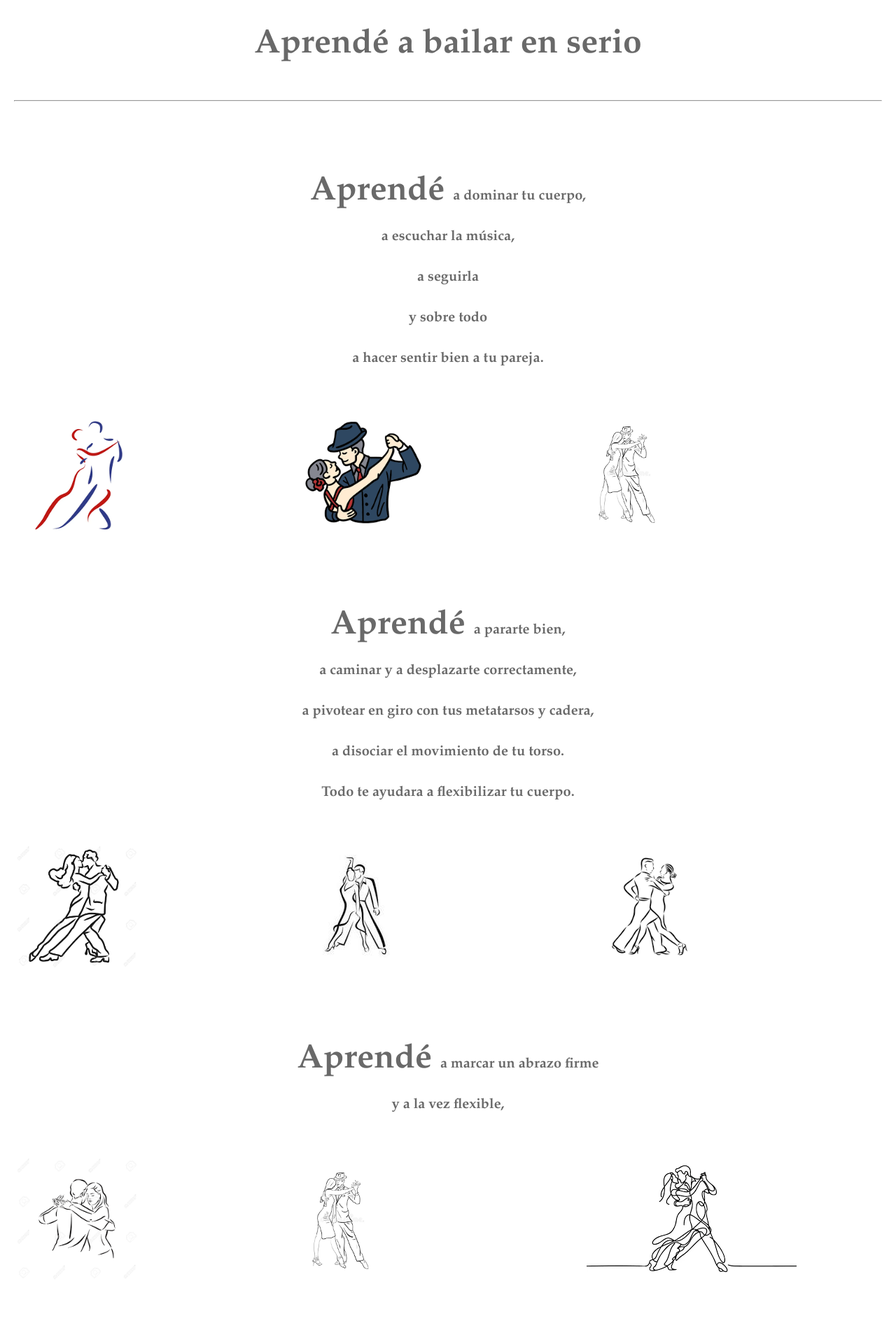
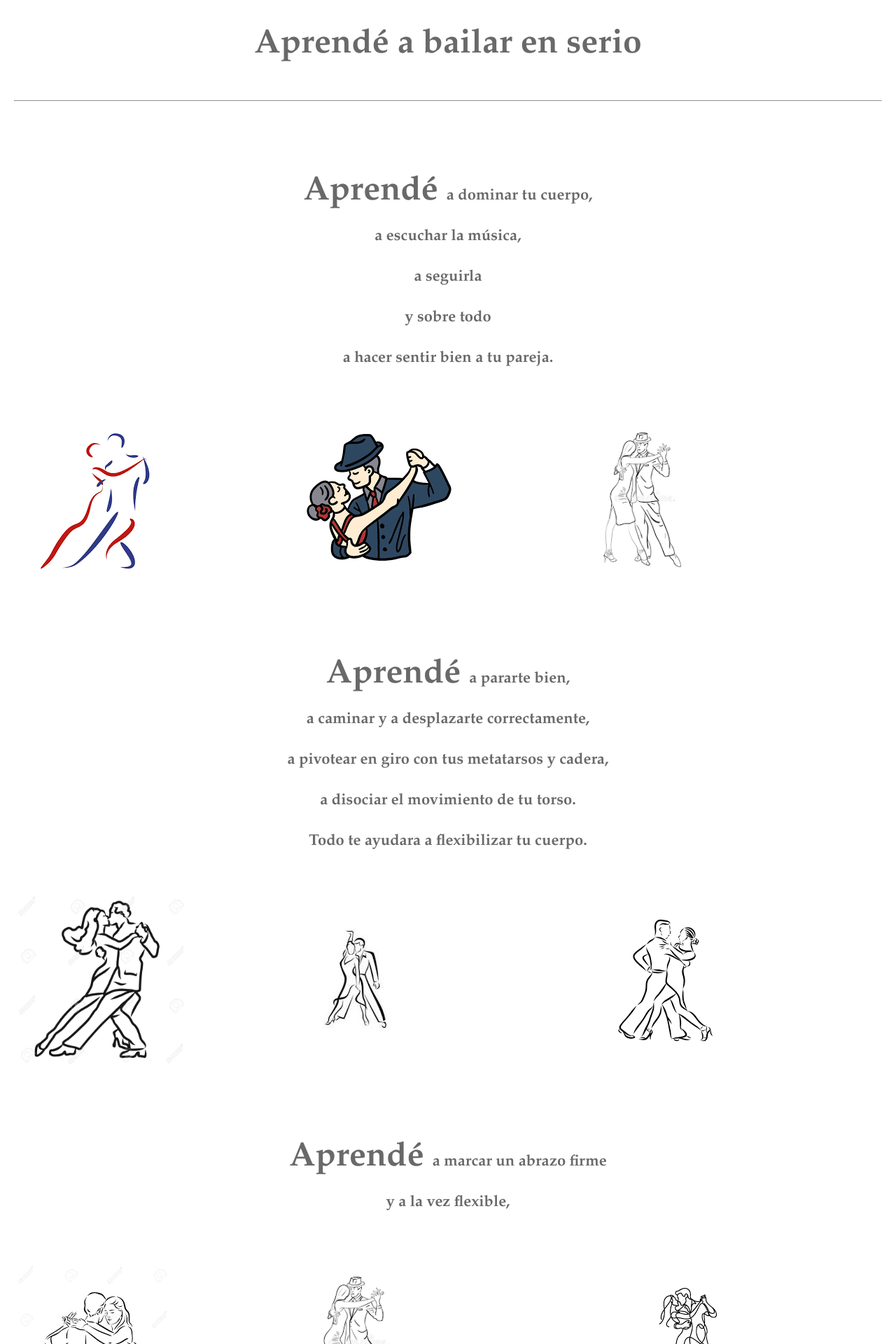
Before and after one commit to gustavowittbecker/tango01, a PHP site: page / in a window 1280 px wide. Shown: the part 605-2525 px from the top of the page at 70% size. Run offline with PHP 8.4, Linux system fonts and the light colour scheme.

Commit message:
masSobreTamañoDeLetras

```diff
--- a/index.php
+++ b/index.php
@@ -18,7 +18,7 @@
 	h1 {font-size:6em;text-align: center; }
 	h2 {font-size:3em;text-align: center;}
 	h3 {font-size:2em;text-align: left;}
-	.font24{font-size:20px} /*Para aplicar a un span por ejemplo*/
+	.fontGrande{font-size:22px} /*Para aplicar a un span por ejemplo*/
 	img {
 	    max-width: 100%; /*Ancho libre permitiendo al navegador calcularla en base o otros paramentros
 		sin sobrepasar en ancho el tamaño de la caja*/
@@ -30,9 +30,9 @@
 
 	div.enlace{clear:both;height:20px;}
 	div.enlace a {font-size:2em}
-	div.contenedorPorTercio{width:33%;height:180px;/*border-style:solid*/;float:left;display:flex;align-items:center}
-	div.contenedorPorMedio{width:50%;height:180px;/*border-style:solid*/;float:left;display:flex;align-items:center}
-	div.contenedorPorDosTercios{width:66%;height:180px;/*border-style:solid*/;float:left;display:flex;align-items:center}
+	div.contenedorPorTercio{width:33%;height:250px;/*border-style:solid;*/float:left;display:flex;align-items:center}
+	div.contenedorPorMedio{width:50%;height:250px;/*border-style:solid;*/float:left;display:flex;align-items:center}
+	div.contenedorPorDosTercios{width:66%;height:250px;/*border-style:solid;*/float:left;display:flex;align-items:center}
 
 	div.contenedorPorTercioBajo{width:33%;height:50px;/*border-style:solid*/;float:left;display:flex;align-items:center}
 	div.contenedorPorMedioBajo{width:50%;height:50px;/*border-style:solid*/;float:left;display:flex;align-items:center}
@@ -63,7 +63,7 @@
 		<div class="aparte"></div>
 		<div class="aparte"></div>
 		<div class="aparte"></div>
-		<h2>Aprendé <span class="font24">a dominar tu cuerpo,<br/> a escuchar la música,
+		<h2>Aprendé <span class="fontGrande">a dominar tu cuerpo,<br/> a escuchar la música,
 			</br>a seguirla <br/>y sobre todo <br/>a hacer sentir bien a tu pareja.</span></h2>
 		<div class="aparte"></div>
 		<div class="aparte"></div>
@@ -85,7 +85,7 @@
 		<div class="aparte"></div>
 		<div class="aparte"></div>
 
-		<h2>Aprendé <span class="font24">a pararte bien, <br/>
+		<h2>Aprendé <span class="fontGrande">a pararte bien, <br/>
 							a caminar y a desplazarte correctamente,<br/>
 							a pivotear en giro con tus metatarsos y cadera,<br/>
 							a disociar el movimiento de tu torso.<br/>
@@ -111,7 +111,7 @@
 		<div class="aparte"></div>
 		<div class="aparte"></div>
 
-		<h2>Aprendé <span class="font24"> a marcar un abrazo firme <br/>y a la vez flexible,<br/>
+		<h2>Aprendé <span class="fontGrande"> a marcar un abrazo firme <br/>y a la vez flexible,<br/>
 		</span></h2>
 
 		<div class="aparte"></div>
@@ -137,7 +137,7 @@
 		<div class="aparte"></div>
 		<div class="aparte"></div>
 
-		<h2>Aprendé <span class="font24"> a no memorizar figuras <br/>sino simplemente a usarlas sin pensar. <br/>
+		<h2>Aprendé <span class="fontGrande"> a no memorizar figuras <br/>sino simplemente a usarlas sin pensar. <br/>
 		</span></h2>
 
 		<div class="aparte"></div>
@@ -162,7 +162,7 @@
 		<div class="aparte"></div>
 
 
-		<h2>Aprendé <span class="font24">a usar ganchos y sacadas <br/>solo en los momentos adecuados.</span></h2>
+		<h2>Aprendé <span class="fontGrande">a usar ganchos y sacadas <br/>solo en los momentos adecuados.</span></h2>
 
 		<div class="aparte"></div>
 		<div class="aparte"></div>
@@ -187,7 +187,7 @@
 		<div class="aparte"></div>
 
 
-		<h2>Aprendé <span class="font24">a asociar el movimiento  <br/>a las ideas de <br/> agua, aire,
+		<h2>Aprendé <span class="fontGrande">a asociar el movimiento  <br/>a las ideas de <br/> agua, aire,
 	tierra y fuego</span></h2>
 
 <div class="aparte"></div>
@@ -215,7 +215,7 @@
 
 
 
-<h2>Salí a bailar<span class="font24"> <br/>pensando que tu baile<br/> no es ni mejor ni peor que el de los demás.
+<h2>Salí a bailar<span class="fontGrande"> <br/>pensando que tu baile<br/> no es ni mejor ni peor que el de los demás.
 			<br/>Es diferente, especial <br/>y tal vez único.</span></h2>
 
 	<div class="aparte"></div>
@@ -257,7 +257,7 @@
 					<img src="./imagenes/wahtsapp01.png" />
 				</div>
 				<div class="contenedorPorDosTercios" >
-					&nbsp;15 65069142 (Gustavo)
+					&nbsp;<span class="fontGrande">15 65069142 (Gustavo)</span>
 				</div>
 			</div>
 
@@ -266,7 +266,7 @@
 					<img src="./imagenes/gmail01.png" />
 				</div>
 				<div class="contenedorPorDosTercios">
-					&nbsp;gwittbeckertango@gmail.com
+					&nbsp;<span class="fontGrande">gwittbeckertango@gmail.com</span>
 				</div>
 			</div>
 
```
